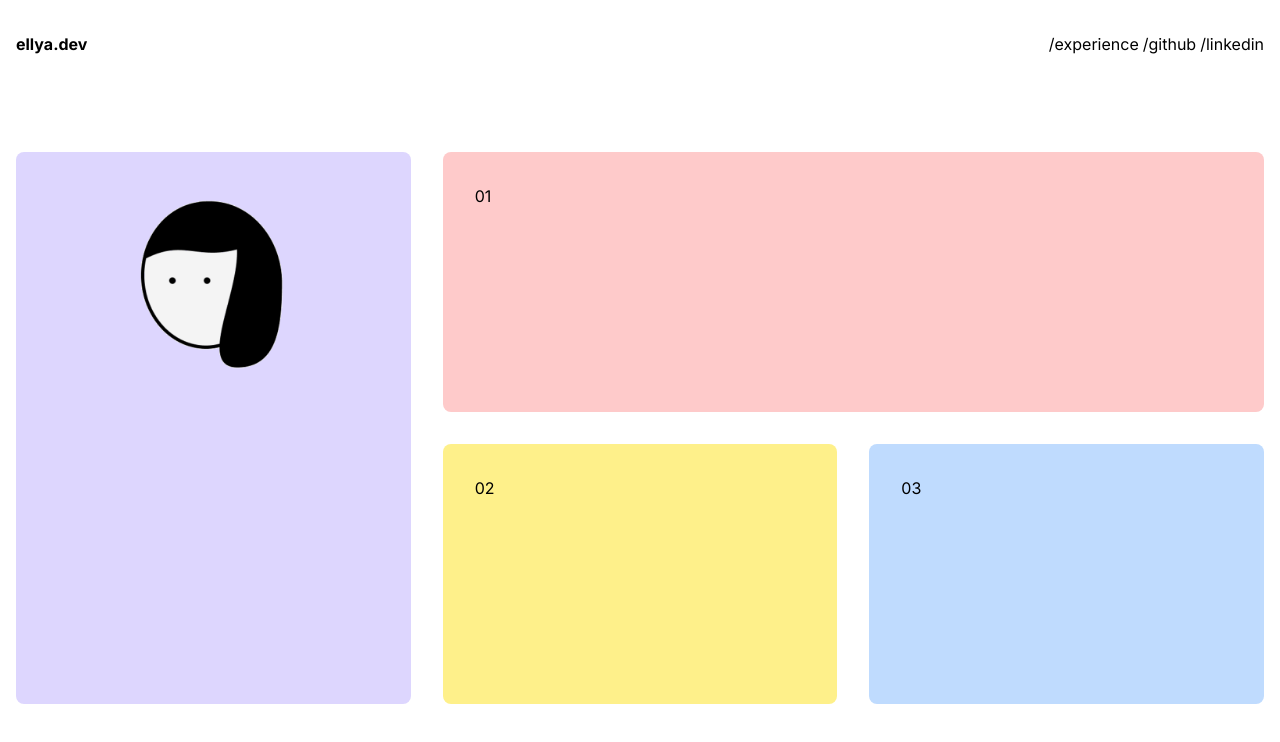
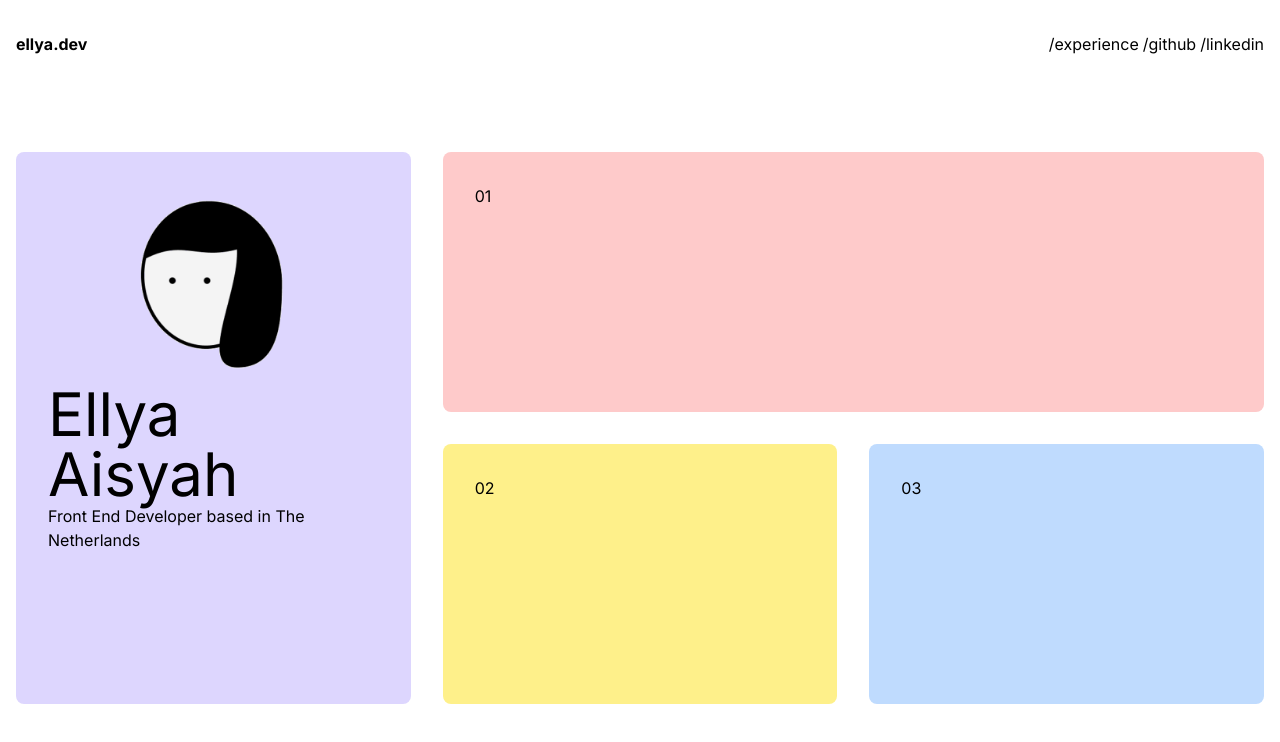
Before and after one commit to ellyaaisyah/ellya.dev, a Next.js app: page / in a window 1280 px wide. Shown: the top 742 px of the page. Built offline with nearby package versions, Linux system fonts and the light colour scheme.

Commit message:
feat: Add framer

```diff
--- a/package.json
+++ b/package.json
@@ -16,6 +16,7 @@
     "clsx": "^2.1.0",
     "eslint": "8.45.0",
     "eslint-config-next": "13.4.12",
+    "framer-motion": "^11.0.8",
     "next": "13.4.12",
     "postcss": "8.4.27",
     "react": "18.2.0",
--- a/src/app/page.tsx
+++ b/src/app/page.tsx
@@ -1,20 +1,11 @@
 import { Box } from "@/components/box";
-import Image from "next/image";
+import { PersonalInfoBox } from "@/components/personal-info-box";
 
 export default function Home() {
   return (
     <main className="container mx-auto py-16">
       <div className="grid grid-cols-3 gap-8">
-        <Box className="row-span-2 bg-violet-200">
-          <Image
-            src="/logo.png"
-            alt="ellya.dev logo"
-            width={200}
-            height={200}
-            priority
-            className="mx-auto"
-          />
-        </Box>
+        <PersonalInfoBox />
         <Box className="col-span-2 bg-red-200">01</Box>
         <Box className="bg-yellow-200">02</Box>
         <Box className="bg-blue-200">03</Box>
--- /dev/null
+++ b/src/components/personal-info-box.tsx
@@ -0,0 +1,32 @@
+"use client";
+
+import { Box } from "@/components/box";
+import { motion } from "framer-motion";
+import Image from "next/image";
+
+export const PersonalInfoBox = () => {
+  return (
+    <Box className="row-span-2 bg-violet-200">
+      <motion.div
+        initial={{ scale: 0 }}
+        animate={{ rotate: 360, scale: 1 }}
+        transition={{
+          type: "spring",
+          stiffness: 260,
+          damping: 20,
+        }}
+      >
+        <Image
+          src="/logo.png"
+          alt="ellya.dev logo"
+          width={200}
+          height={200}
+          priority
+          className="mx-auto"
+        />
+      </motion.div>
+      <h1 className="text-6xl">Ellya Aisyah</h1>
+      <p>Front End Developer based in The Netherlands</p>
+    </Box>
+  );
+};
```
Also changed, not shown: 1 other file (tests, documents, lock files or other folders).
